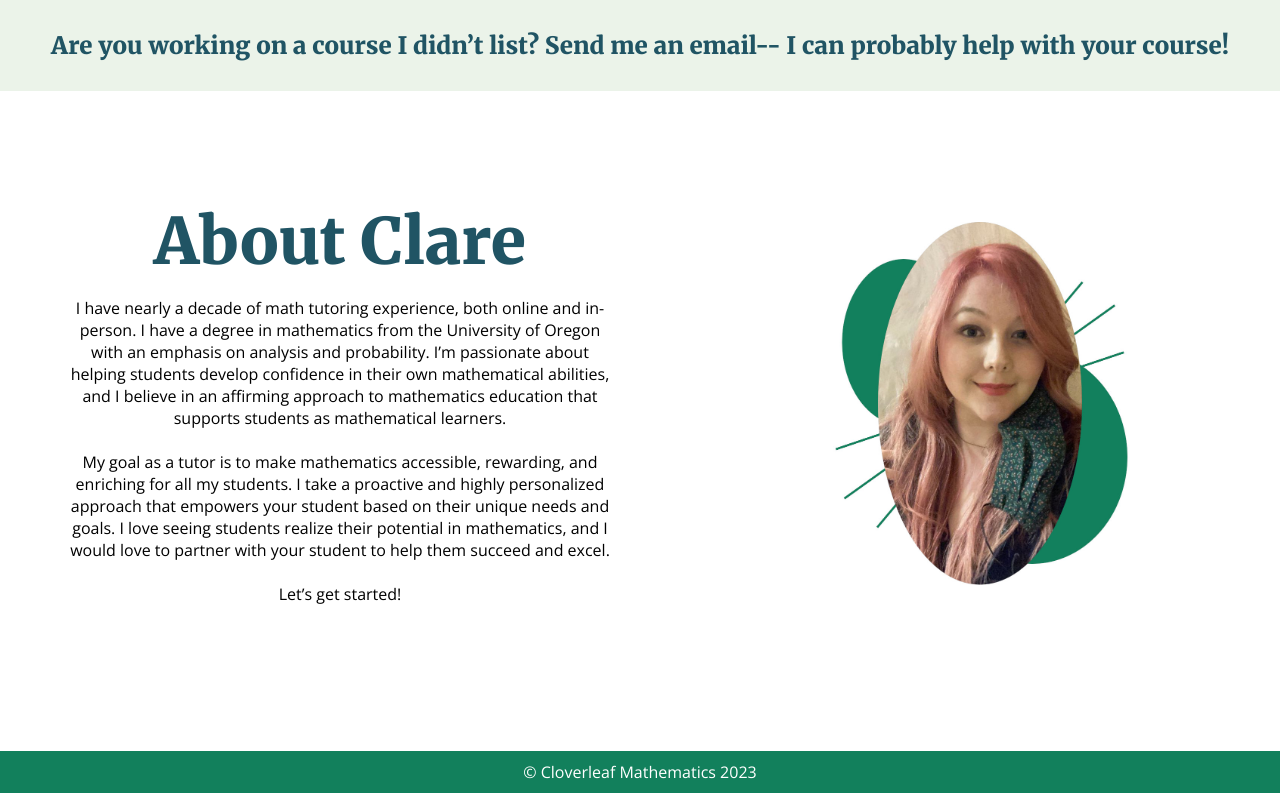
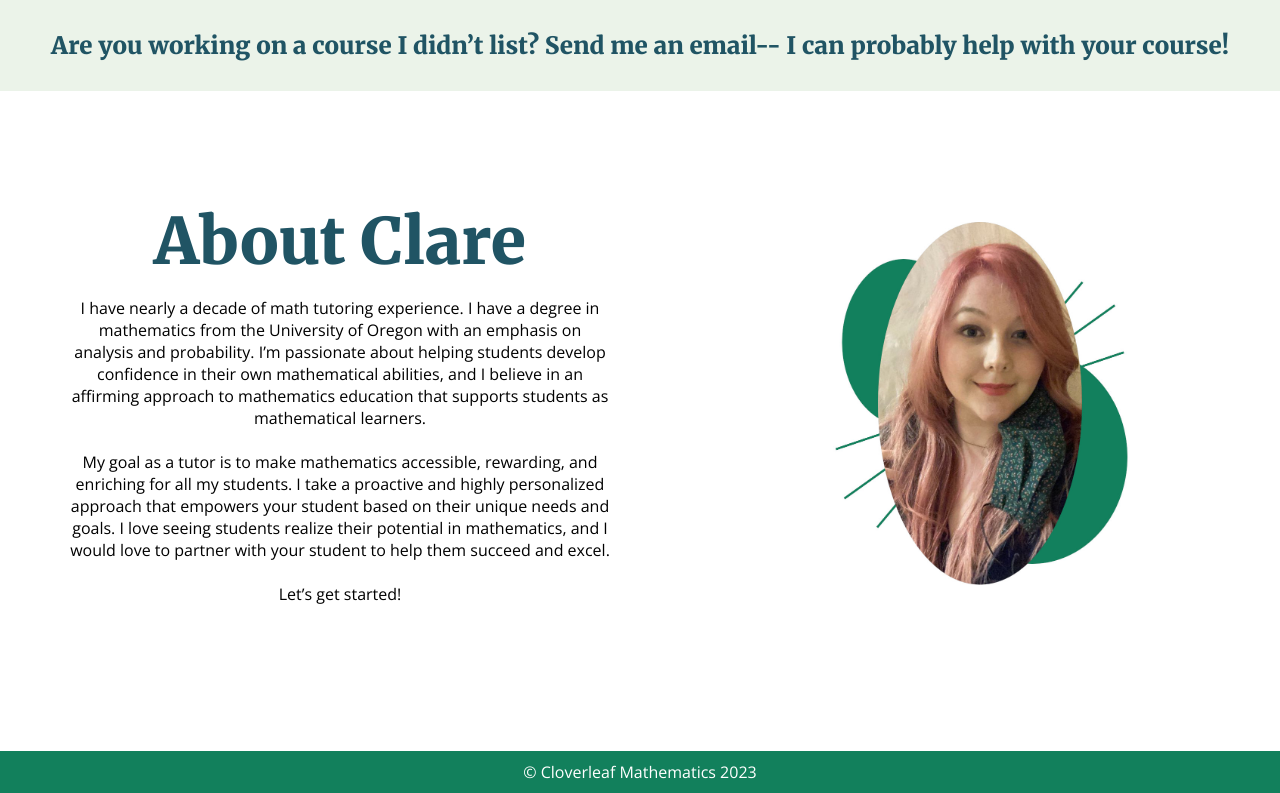
Before and after one commit to alyesque/next-cloverleaf, a Next.js app: page /about in a window 1280 px wide. Shown: the part 1085-1878 px from the top of the page. Built offline with nearby package versions, Linux system fonts and the light colour scheme.

Commit message:
remove other online references

```diff
--- a/pages/about.js
+++ b/pages/about.js
@@ -78,12 +78,12 @@ function About() {
           <h1 className="h1Big">About Clare</h1>
           <p>
             {" "}
-            I have nearly a decade of math tutoring experience, both online and
-            in-person. I have a degree in mathematics from the University of
-            Oregon with an emphasis on analysis and probability. I’m passionate
-            about helping students develop confidence in their own mathematical
-            abilities, and I believe in an affirming approach to mathematics
-            education that supports students as mathematical learners.
+            I have nearly a decade of math tutoring experience. I have a degree
+            in mathematics from the University of Oregon with an emphasis on
+            analysis and probability. I’m passionate about helping students
+            develop confidence in their own mathematical abilities, and I
+            believe in an affirming approach to mathematics education that
+            supports students as mathematical learners.
             <br />
             <br />
             My goal as a tutor is to make mathematics accessible, rewarding, and
--- a/pages/index.js
+++ b/pages/index.js
@@ -19,8 +19,7 @@ export default function Home() {
               Keep your math skills sharp! I work with K-12 students, college
               students, and adult learners to help them achieve their goals. I
               can help with homework and class content, or I can design a custom
-              learning plan for your student. Both online and in-person sessions
-              are available.
+              learning plan for your student.
             </p>
             <Link href="/contact">
               <button> Request A Consultation </button>
```
